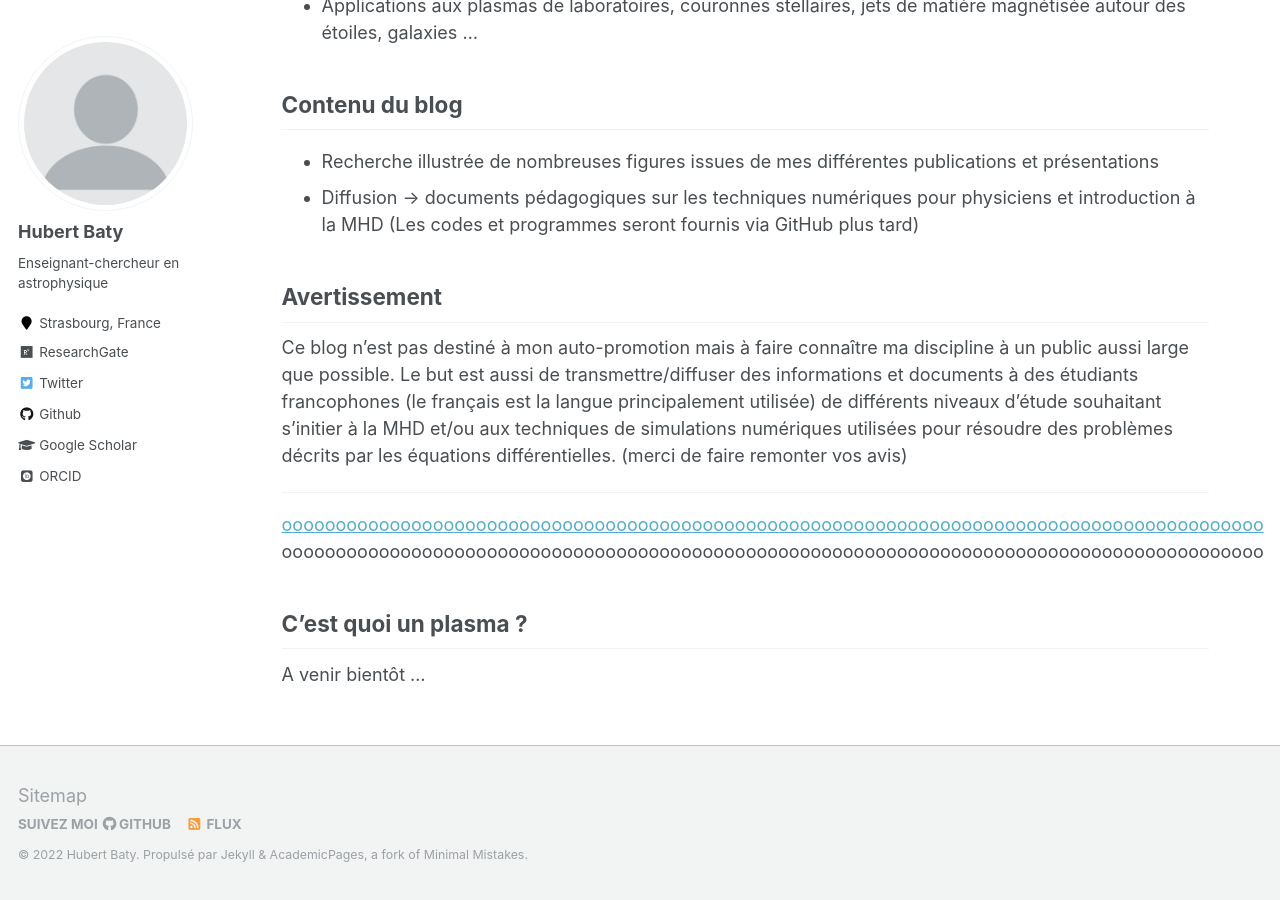
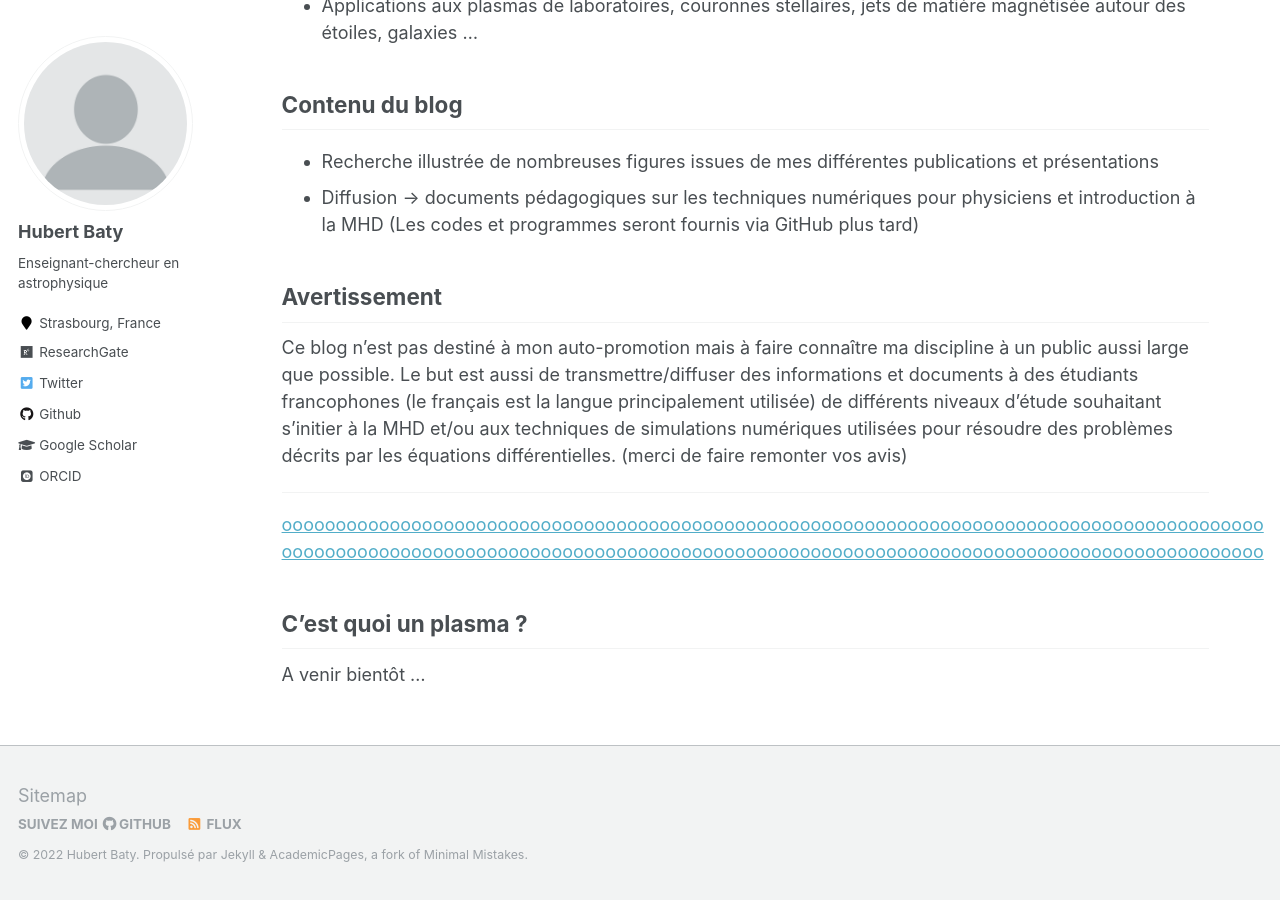
Before and after one commit to hubertbaty/hubertbaty.github.io, a Jekyll site: the page built from _pages/about.md, in a window 1280 px wide and 900 px high, scrolled down 1094 px. Built offline with Jekyll 4.4.1, drawn with Linux system fonts in a browser that asks for light colours; some web fonts are replaced.

```diff
--- a/_pages/about.md
+++ b/_pages/about.md
@@ -38,7 +38,7 @@ Ce blog n'est pas destiné à mon auto-promotion mais à faire connaître ma dis
 
 ******************************************************************************************************************
 [ooooooooooooooooooooooooooooooooooooooooooooooooooooooooooooooooooooooooooooooooooooooooooo](#)
-ooooooooooooooooooooooooooooooooooooooooooooooooooooooooooooooooooooooooooooooooooooooooooo
+[ooooooooooooooooooooooooooooooooooooooooooooooooooooooooooooooooooooooooooooooooooooooooooo](#)
 
 
 
```
